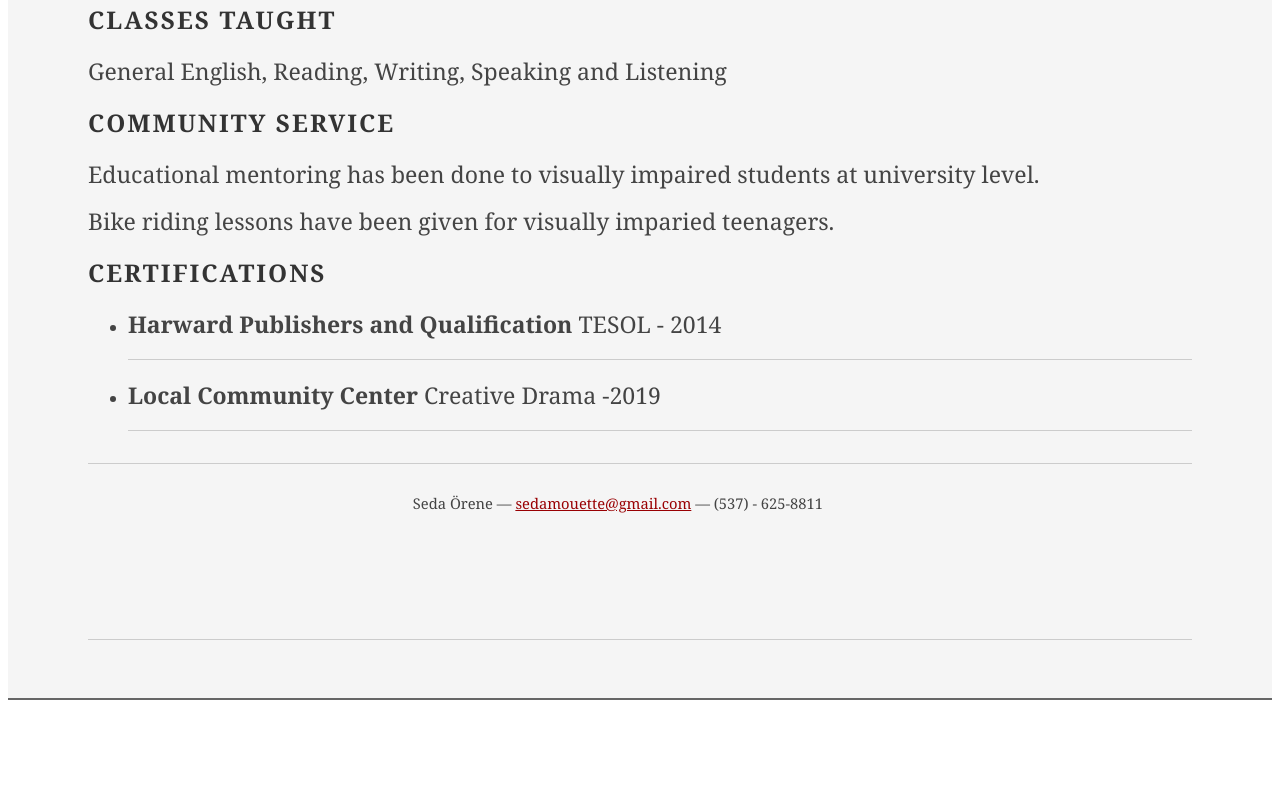
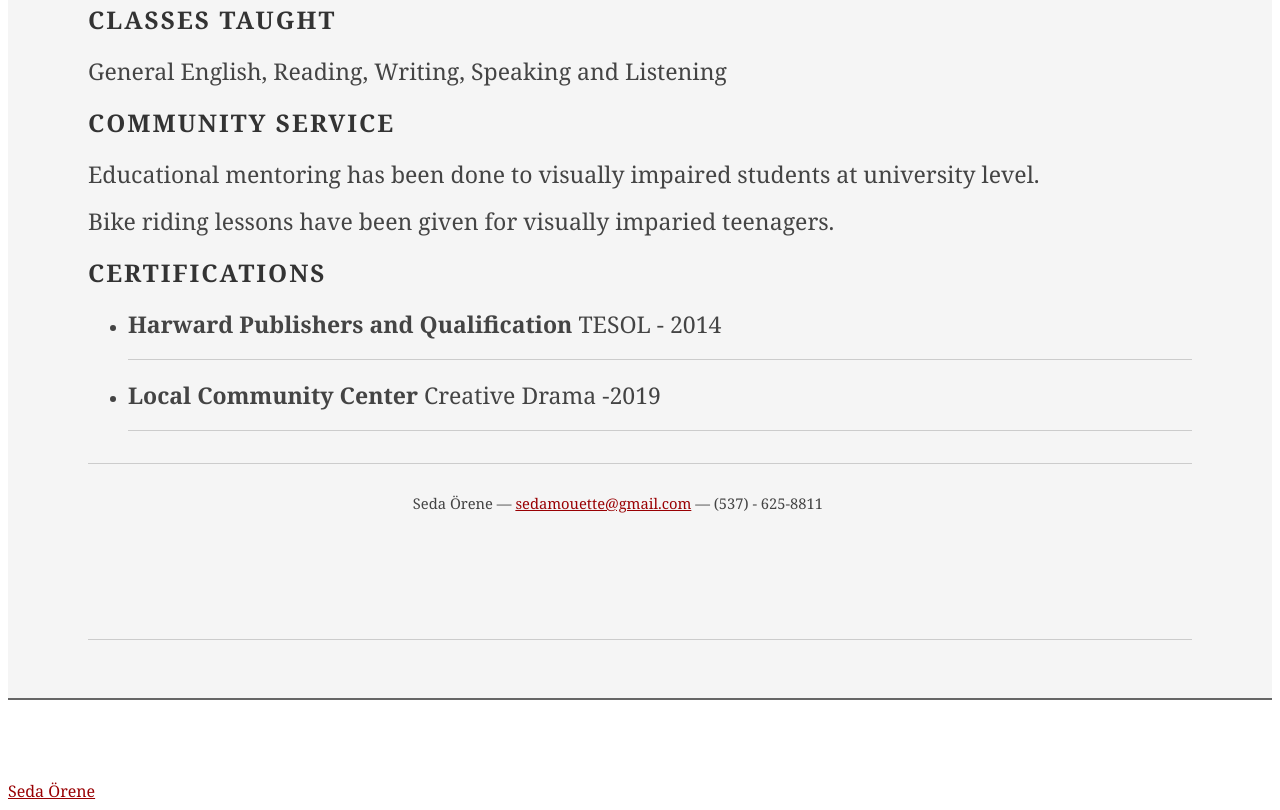
Before and after one commit to sedaorene/sedaorene.github.io, a plain HTML site: page index.html in a window 1280 px wide. Shown: the part 2726-3536 px from the top of the page. Before the commit the page ends 3506 px from the top, so only its background shows below. Drawn offline with Linux system fonts and the light colour scheme; a small style sheet from the web is missing.

Commit message:
Update index.html

```diff
--- a/index.html
+++ b/index.html
@@ -161,6 +161,8 @@
 	</div><!-- // inner -->
 </div><!--// doc -->
 
+	<div class="badge-base LI-profile-badge" data-locale="en_US" data-size="large" data-theme="light" data-type="VERTICAL" data-vanity="seda-örene-726b09155" data-version="v1"><a class="badge-base__link LI-simple-link" href="https://tr.linkedin.com/in/seda-%C3%B6rene-726b09155?trk=profile-badge">Seda Örene</a></div>
+
 
 </body>
 </html>
```
